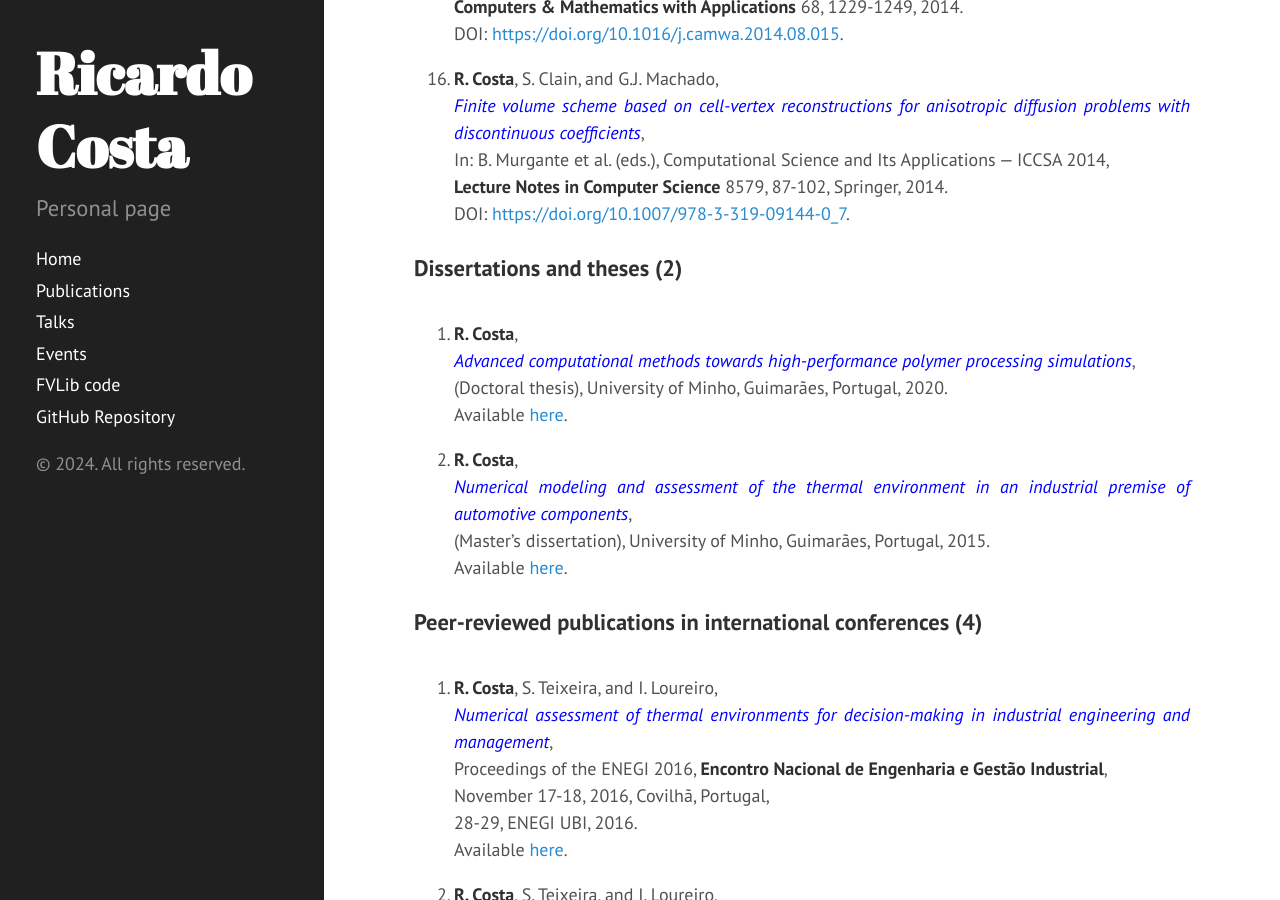
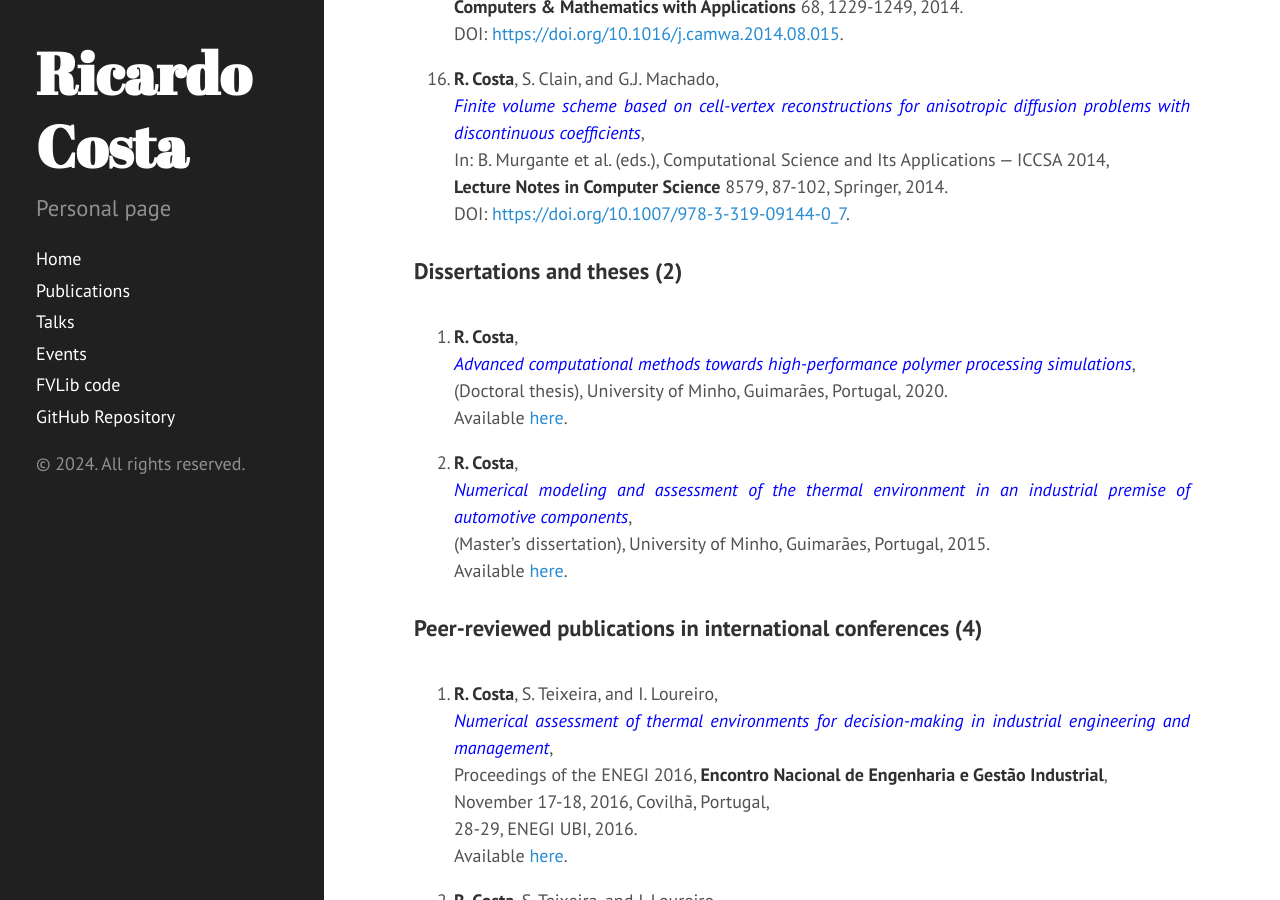
Before and after one commit to ricardodpcosta/ricardodpcosta.github.io, a Jekyll site: the page built from publications.md, in a window 1280 px wide and 900 px high, scrolled down 2487 px. Built offline with Jekyll 4.4.1, drawn with Linux system fonts in a browser that asks for light colours; Markdown is read by kramdown in place of the engine named in the settings.

Commit message:
Update publications.md

```diff
--- a/publications.md
+++ b/publications.md
@@ -94,7 +94,7 @@ In: B. Murgante et al. (eds.), Computational Science and Its Applications — IC
 **Lecture Notes in Computer Science** 8579, 87-102, Springer, 2014.\
 DOI: [https://doi.org/10.1007/978-3-319-09144-0_7](https://doi.org/10.1007/978-3-319-09144-0_7).
 
-<p style="margin-bottom: 0.4cm;"></p>
+<p style="margin-bottom: 0.8cm;"></p>
 
 ### Dissertations and theses (2)
 
@@ -110,7 +110,7 @@ Available [here](https://repositorium.sdum.uminho.pt/handle/1822/77102).
 (Master's dissertation), University of Minho, Guimarães, Portugal, 2015.\
 Available [here](http://repositorium.sdum.uminho.pt/handle/1822/39251).
 
-<p style="margin-bottom: 0.4cm;"></p>
+<p style="margin-bottom: 0.8cm;"></p>
 
 ### Peer-reviewed publications in international conferences (4)
 
```
